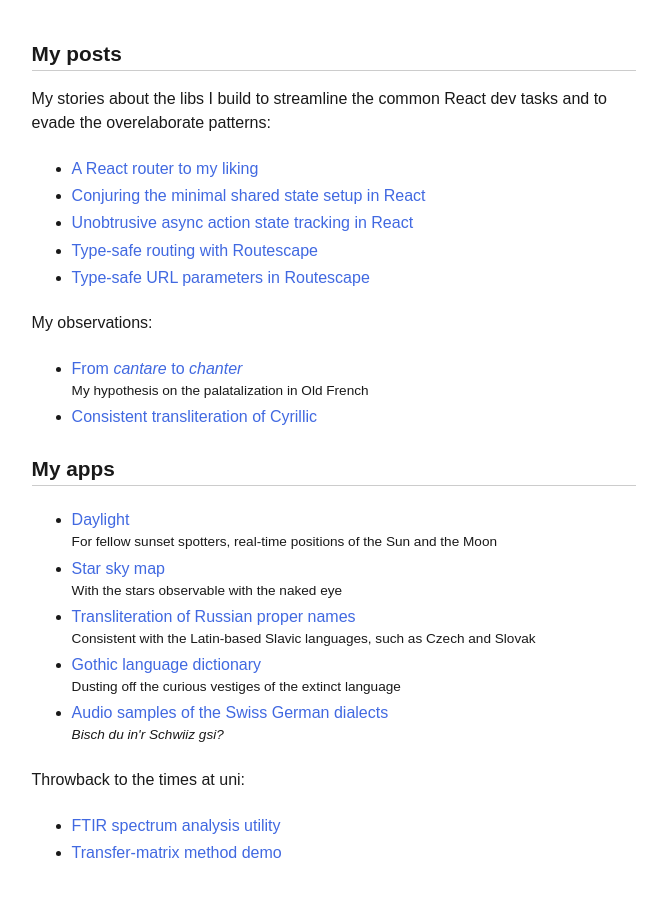
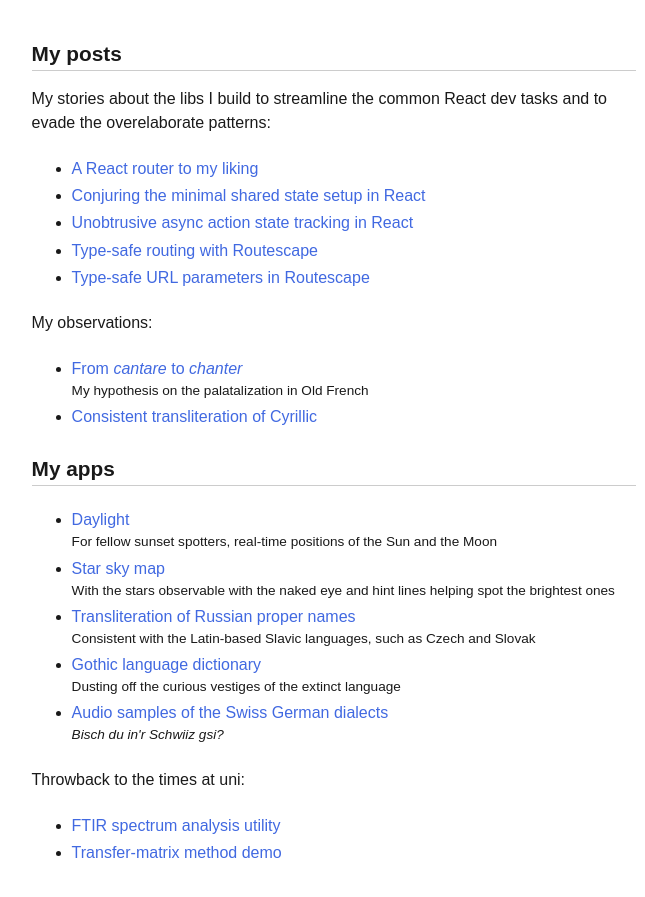
Before and after one commit to axtk/axtk.github.io, a Jekyll site: the page index.html, which Jekyll copies as it is, in a window 1280 px wide, cut to the strip 156-1090 px from the top of the page. Shown: the top 897 px of the strip, without its empty margins (306-951 px from the left). Built offline with Jekyll 4.4.1, drawn with Linux system fonts in a browser that asks for light colours.

Commit message:
update index

```diff
--- a/index.html
+++ b/index.html
@@ -46,7 +46,7 @@
         <li><a href="x/daylight">Daylight</a><br>
             <span class="description">For fellow sunset spotters, real-time positions of the Sun and the Moon</span></li>
         <li><a href="x/stars">Star sky map</a><br>
-            <span class="description">With the stars observable with the naked eye</span></li>
+            <span class="description">With the stars observable with the naked eye and hint lines helping spot the brightest ones</span></li>
         <li><a href="x/names">Transliteration of Russian proper names</a><br>
             <span class="description">Consistent with the Latin-based Slavic languages, such as Czech and Slovak</span></li>
         <li><a href="x/gothic">Gothic language dictionary</a><br>
```
